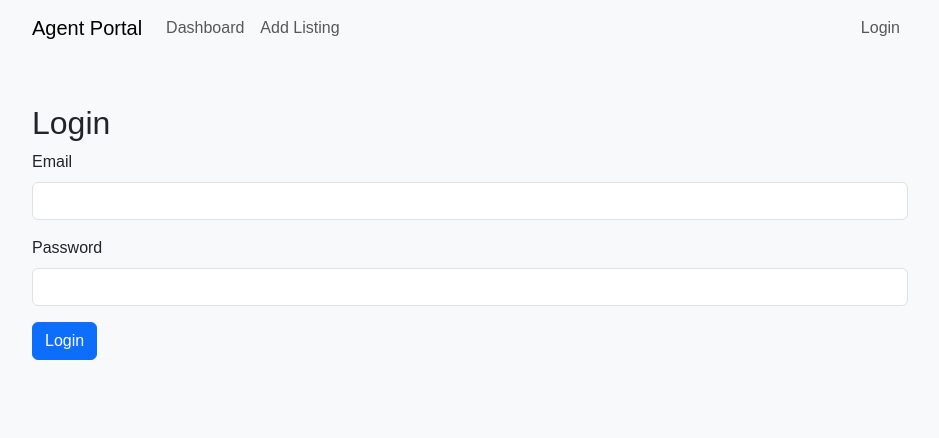
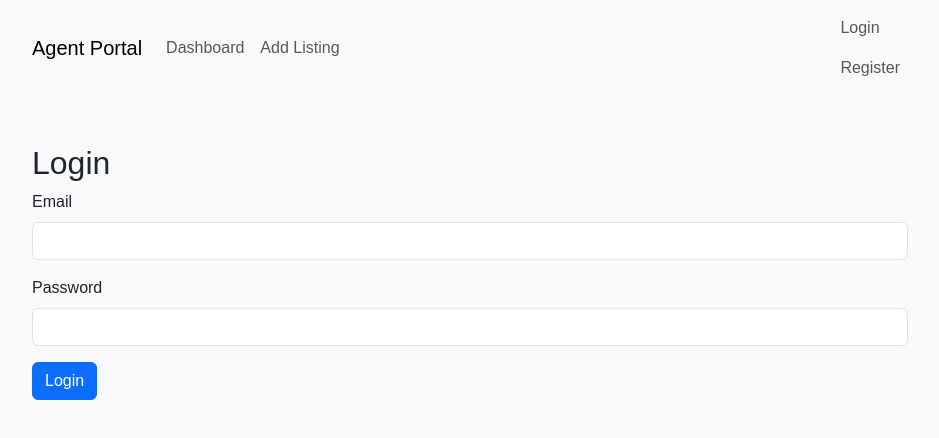
Before and after one commit to papithap913/frontend, a React (Create React App) app: page / in a window 1280 px wide. Shown: the top 438 px of the page, without its empty margins (170-1109 px from the left). Built offline with nearby package versions, Linux system fonts and the light colour scheme.

Commit message:
Update Navbar.js

```diff
--- a/src/components/Navbar.js
+++ b/src/components/Navbar.js
@@ -34,6 +34,7 @@ const Navbar = () => {
               // If the user is not logged in, show Login link
               <li className="nav-item">
                 <Link className="nav-link" to="/login">Login</Link>
+                <Link className="nav-link" to="/register">Register</Link>
               </li>
             )}
           </ul>
```
